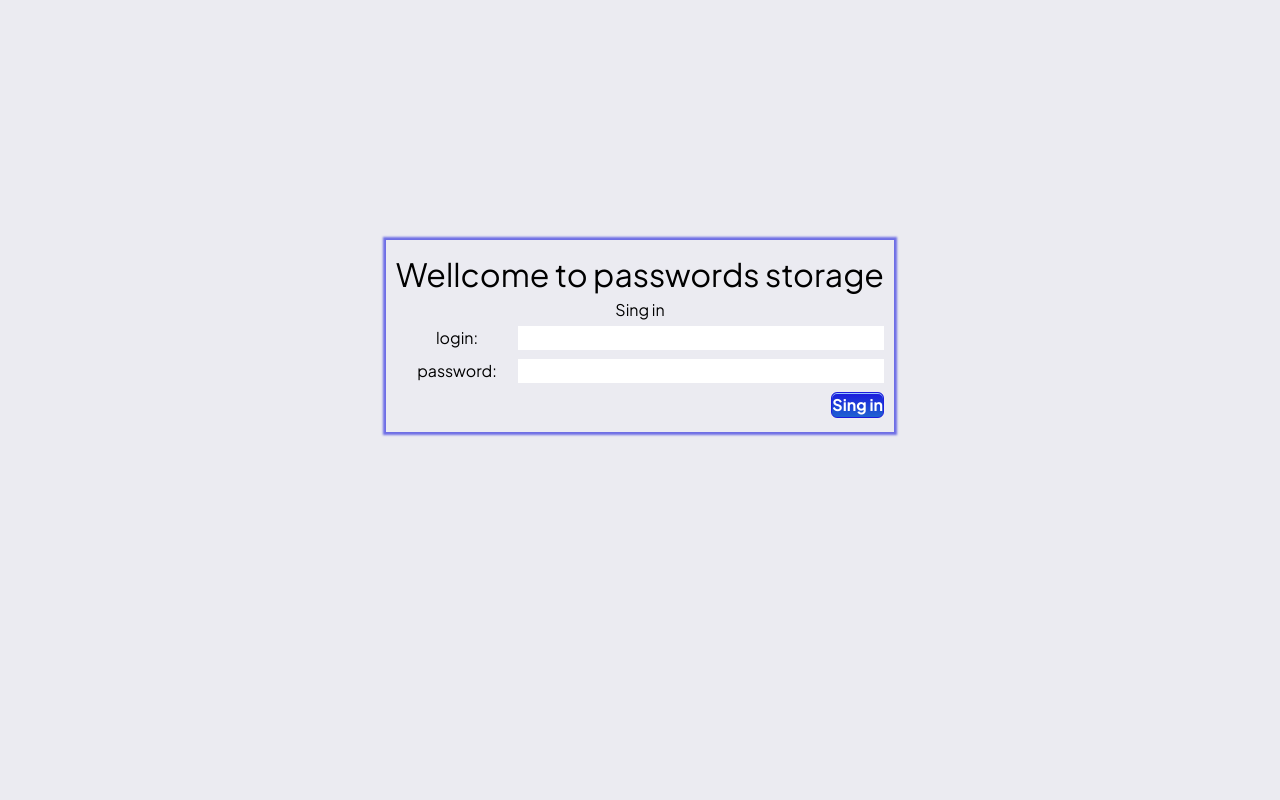
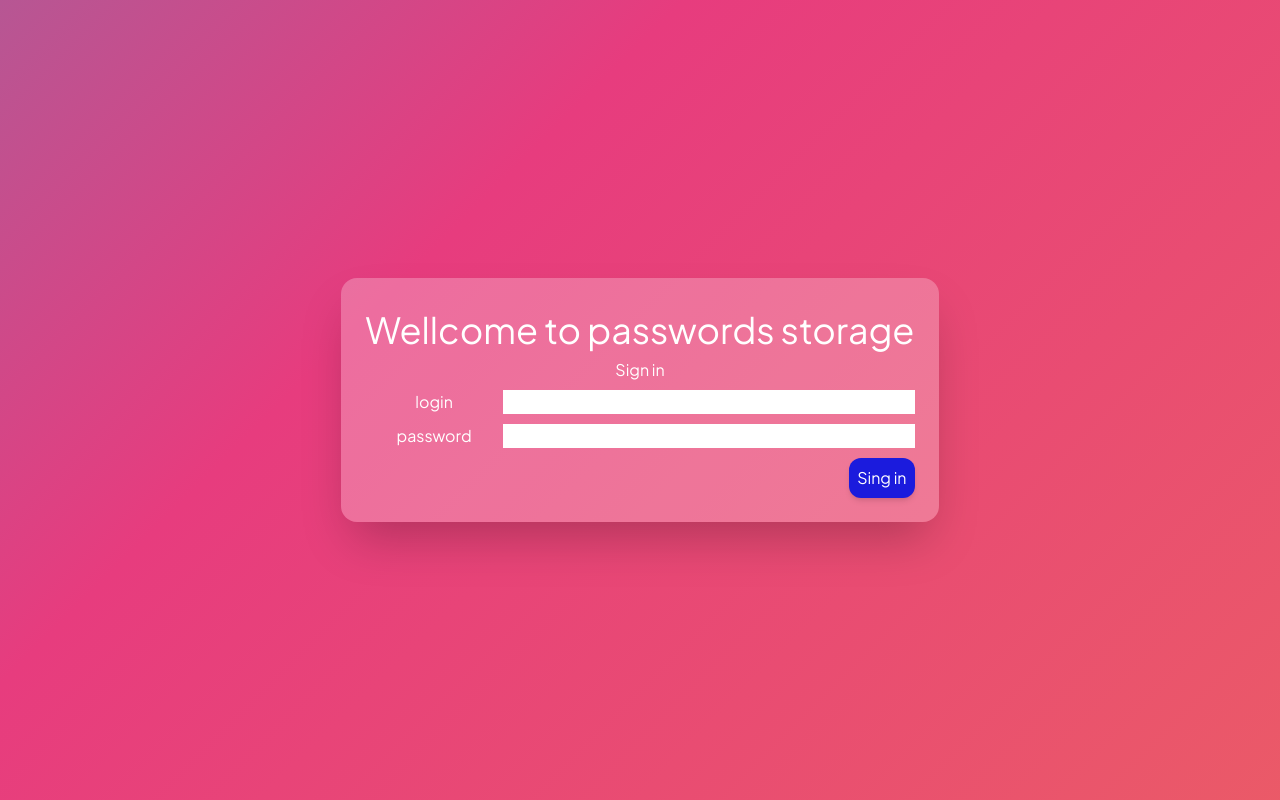
Before and after one commit to IvanAbeleshev/passwordStorageFrontend, a React (Create React App) app: page /auth in a window 1280 px wide. Built offline with nearby package versions, Linux system fonts and the light colour scheme; no server answers.

Commit message:
redisign auth page and refactoring code

```diff
--- a/src/pages/Auth.tsx
+++ b/src/pages/Auth.tsx
@@ -1,13 +1,11 @@
 import axios, { AxiosError, AxiosResponse } from 'axios'
 import React, {useState, useEffect} from 'react'
-import styles from '../styles/pages/auth.module.css'
 import {useDispatch} from 'react-redux'
 import { setValue } from '../store/slice'
 import { useNavigate } from 'react-router-dom'
 import { ACCESS_TOKEN, BACKEND_URL, REFRESH_TOKEN } from '../constans'
 
-const Auth = (props: React.PropsWithChildren) =>{
-    //true - user with admin role is present, else is absent
+const Auth = () =>{
 	const [checkAdminRole, setCheckAdminRole] = useState(false)
 	const [login, setLogin] = useState('')
 	const [password, setPassword] = useState('')
@@ -21,9 +19,7 @@ const Auth = (props: React.PropsWithChildren) =>{
 		const resolveRequest=(response: AxiosResponse)=>{
 				setCheckAdminRole(response.data.error)
 		}
-
 		axios.get(`${BACKEND_URL}/users/checkAdmin`).then(resolveRequest)
-
 	}, [])
 
 	const submitHandler: React.FormEventHandler=(event)=>{
@@ -43,37 +39,61 @@ const Auth = (props: React.PropsWithChildren) =>{
 
 		if(checkAdminRole){
 			const sendData = {login, password, role: 'admin'}
-            axios.post(`${BACKEND_URL}/users/`, sendData).then(resolveFunction).catch(rejectFunction)
+			axios.post(`${BACKEND_URL}/users`, sendData).then(resolveFunction).catch(rejectFunction)
 		}else{
 			const sendData = {login, password}
 			axios.post(`${BACKEND_URL}/users/singIn`, sendData).then(resolveFunction).catch(rejectFunction)
 		}
-
 	}
 
 	return(
-        <div className={styles.container}>
-            <h1 className={styles.title}>Wellcome to passwords storage</h1>
-            <h3 className={styles.description}>{checkAdminRole?'create first admin user':'Sing in'}</h3>
+		<div className='w-screen h-screen flex flex-col justify-center items-center bg-main-background bg-400% animate-movebg'>
+			<div className='p-6 rounded-2xl shadow-2xl bg-white/25 text-white'>
+				<h1 className='text-4xl py-2'>Wellcome to passwords storage</h1>
+				<h3 className='text-center pb-2'>{checkAdminRole?'Create first admin user':'Sign in'}</h3>
 				<form onSubmit={submitHandler}>
-                <div className={styles.containterLabelsAndInputs}>
-
-                    <div className={styles.containerLabelAndInput}>
-                        <label className={styles.label} htmlFor="login">login:</label>
-                        <input className={styles.input} type="text" name="login" id="login" value={login} onChange={(event)=>setLogin(event.target.value)} />
+					<div className='flex flex-col gap-[10px]'>
+						<div className='flex justyfy-center'>
+								<label  className='flex-1 text-center'
+													htmlFor='login'
+								>
+										login
+								</label>
+								<input 	className='flex-3 text-black'
+												type='text'
+												name='login'
+												id='login'
+												value={login}
+												onChange={(event)=>setLogin(event.target.value)}
+								/>
 						</div>
 
-                    <div className={styles.containerLabelAndInput}>
-                        <label className={styles.label} htmlFor="password">password:</label>
-                        <input className={styles.input} type="password" name="password" id="password" value={password} onChange={(event)=>setPassword(event.target.value)} />
+						<div className='flex justyfy-center'>
+								<label	className='flex-1 text-center'
+												htmlFor='password'
+								>
+									password
+								</label>
+								<input 	className='flex-3 text-black'
+												type='password'
+												name='password'
+												id='password'
+												value={password}
+												onChange={(event)=>setPassword(event.target.value)}
+								/>
 						</div>
-                    {message&&<h5 className={styles.description}>{message}</h5>}
-                    <div className={styles.submitContainer}>
-                        <input className={styles.submitButton} type="submit" value={checkAdminRole?'Register':'Sing in'} />
+
+						{message&&<h5 className='text-center'>{message}</h5>}
+
+						<div className='flex flex-row-reverse'>
+								<input className='p-2 rounded-xl shadow-md bg-main hover:cursor-pointer hover:bg-main/75'
+												type='submit'
+												value={checkAdminRole?'Register':'Sing in'}
+								/>
 						</div>
 					</div>
-
 				</form>
+			</div>
 		</div>
 	)
 }
--- a/tailwind.config.js
+++ b/tailwind.config.js
@@ -5,6 +5,25 @@ module.exports = {
     extend: {
       colors:{
         'main': '#1B1BDD'
+      },
+      keyframes: {
+        movebg: {
+          '0%, 100%': {'background-position': '0% 50%'},
+          '50%': {'background-position': '100% 50%'}
+        }
+      },
+      animation:{
+        movebg: 'movebg 15s ease infinite'
+      },
+      backgroundSize:{
+        '400%': '400% 400%'
+      },
+      backgroundImage: {
+        'main-background': 'linear-gradient(-45deg, #ee7752, #e73c7e, #23a6d5, #23d5ab)'
+      },
+      flex: {
+        '2': '2 2 0%',
+        '3': '3 3 0%'
       }
     },
   },
```
Lines whose indentation alone changed are shown as unchanged.
